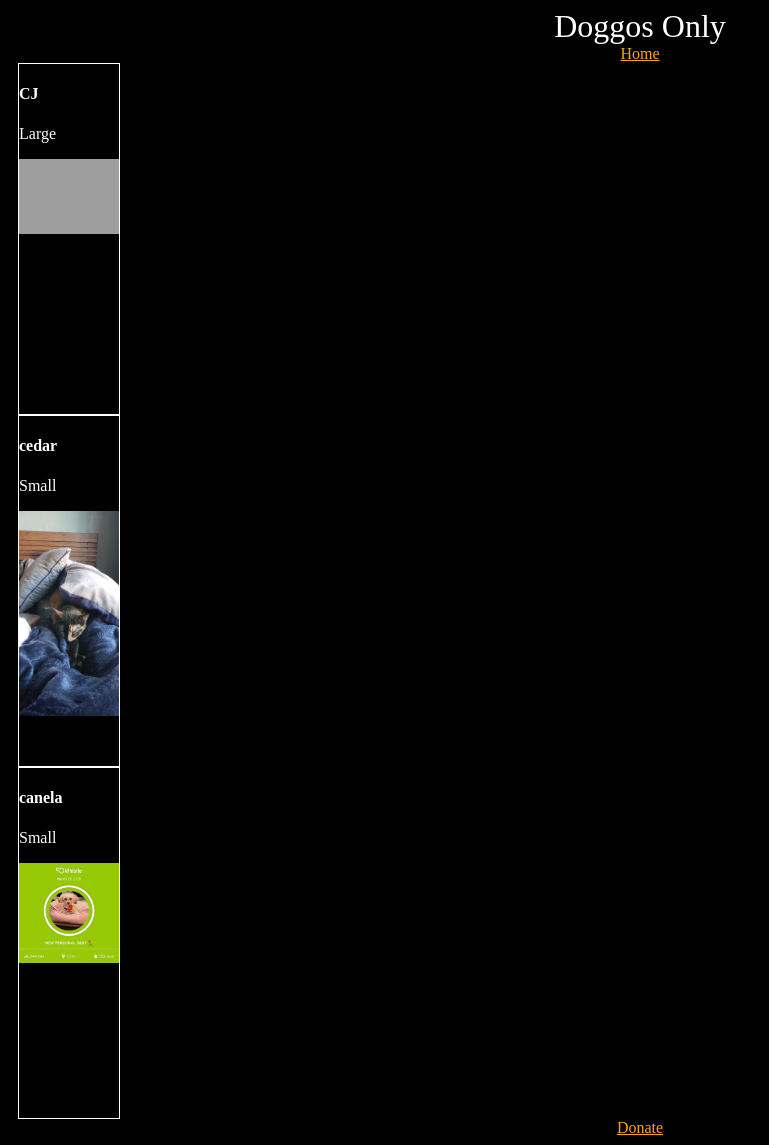
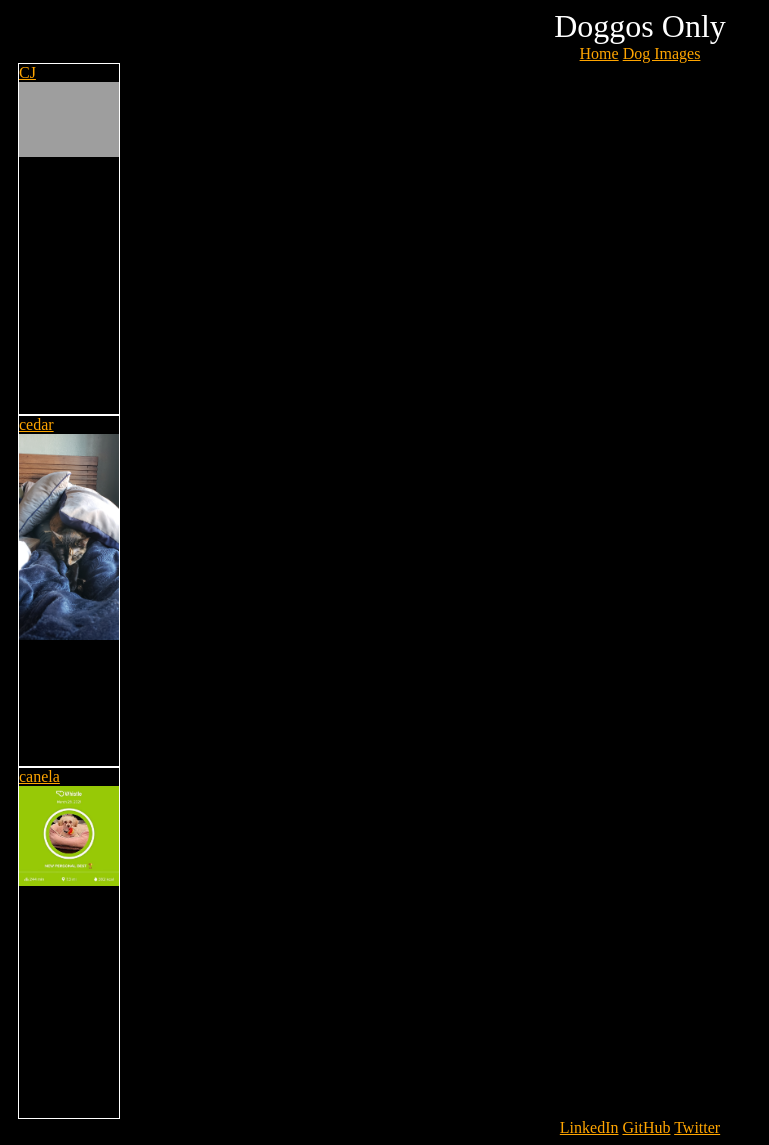
Before and after one commit to jpchato/doggos_only_project, a Django app: page /dog_images in a window 1280 px wide. Shown: the whole page, without its empty margins (0-769 px from the left). Run offline with Django 3.2, Linux system fonts and the light colour scheme; data comes from the database, SQL or seed files in the repository; both versions use the stored data as it was after the commit; grey boxes are pictures that could not be loaded.

Commit message:
added detail view page

```diff
--- a/doggos_only_app/urls.py
+++ b/doggos_only_app/urls.py
@@ -6,7 +6,8 @@ from .views import *
 
 urlpatterns = [
     path('', views.home, name='home'),
-    path('dog_images', views.display_images, name='dog_images')
+    path('dog_images', views.display_images, name='dog_images'),
+    path('<int:pk>', views.DogDetailView.as_view(), name='dog_detail')
     ]
 
 if settings.DEBUG:
--- a/doggos_only_app/views.py
+++ b/doggos_only_app/views.py
@@ -1,6 +1,8 @@
 from django.shortcuts import render
 from .forms import *
 from .models import Dog
+from django.views import generic
+from django.views.generic.detail import DetailView
 # Create your views here.
 
 def home(request):
@@ -18,3 +20,9 @@ def display_images(request):
     if request.method == 'GET':
         plural_dog = Dog.objects.all()
         return render(request, 'doggos_only_app/dog_images.html', {'dog_images' : plural_dog})
+
+class DogDetailView(generic.DetailView):
+    model = Dog
+    def get_context_data(self, *args, **kwargs):
+        context = super(DogDetailView, self).get_context_data(*args, **kwargs)
+        return context
--- a/templates/base.html
+++ b/templates/base.html
@@ -29,11 +29,14 @@
         Doggos Only
     </header>
     <nav>
-        <a href="">Home</a>
+        <a href="{% url 'home' %}">Home</a>
+        <a href="{% url 'dog_images' %}">Dog Images</a>
     </nav>
     {% block content %}
     {% endblock %}
     <footer>
-        <a href="">Donate</a>
+        <a href="https://www.linkedin.com/in/jessepena4/">LinkedIn</a>
+        <a href="https://github.com/jpchato">GitHub</a>
+        <a href="https://twitter.com/jpchato">Twitter</a>
     </footer>
 </body>
--- a/templates/doggos_only_app/dog_images.html
+++ b/templates/doggos_only_app/dog_images.html
@@ -3,8 +3,7 @@
 {% block content %}
 {% for dog in dog_images %}
 <div>
-    <h4>{{ dog.dog_name }}</h4>
-    <p>{{ dog.dog_size }}</p>
+    <a href="{% url 'dog_detail' dog.id %}">{{ dog.dog_name }}</a>
     <img src="{{ dog.dog_picture.url }}" />
 </div>
 {% endfor %}
--- a/templates/doggos_only_app/home.html
+++ b/templates/doggos_only_app/home.html
@@ -6,7 +6,7 @@
     <form method="post" enctype="multipart/form-data">
         {% csrf_token %}
         {{ form.as_p }}
-        <!-- {{form.media}} -->
+
 
         <button type="submit">Upload</button>
     </form>
```
Also changed, not shown: templates/doggos_only_app/dog_detail.html (added, +7 -0 lines), db.sqlite3, media/images/canela.jpg (added).
